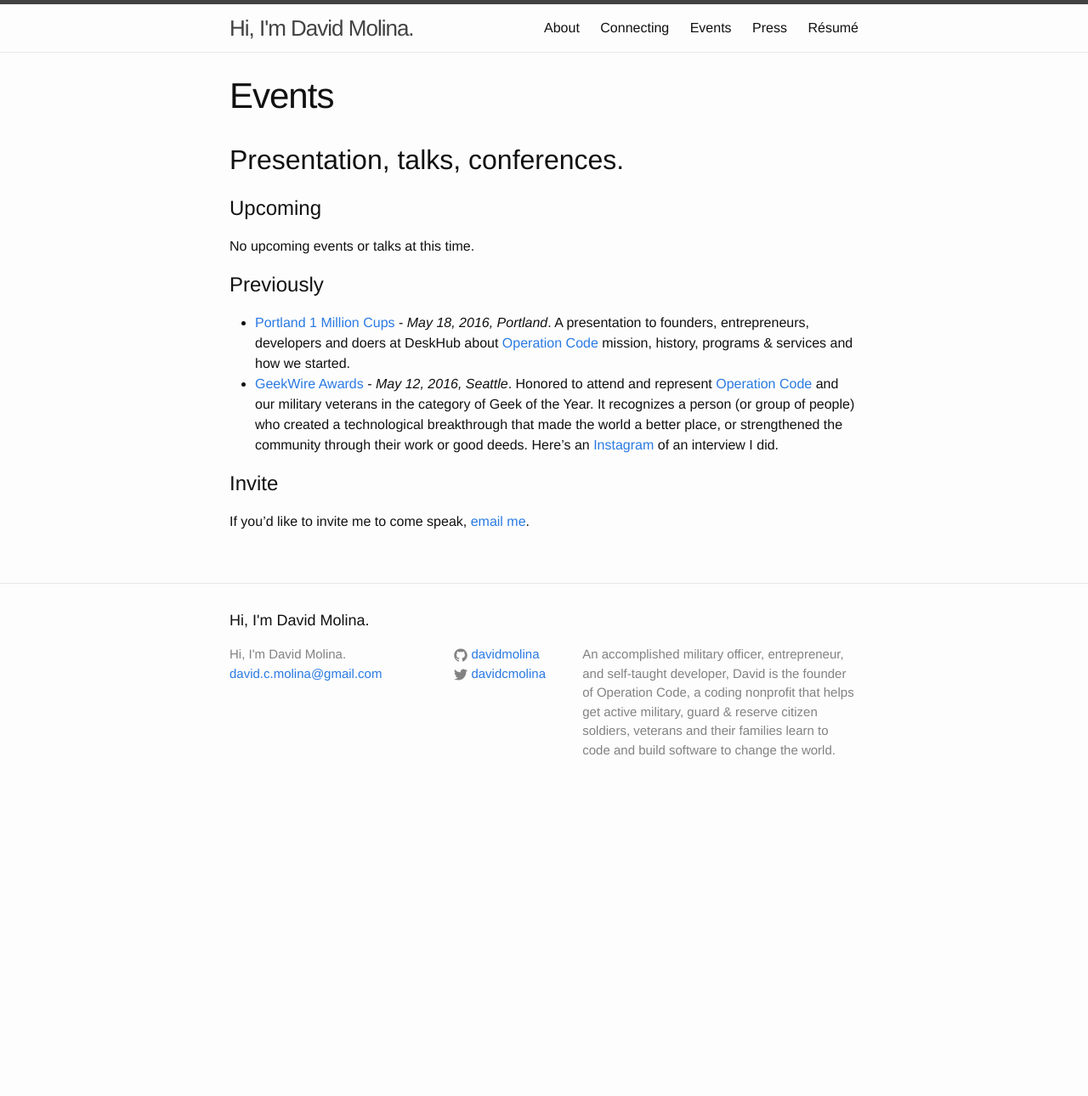
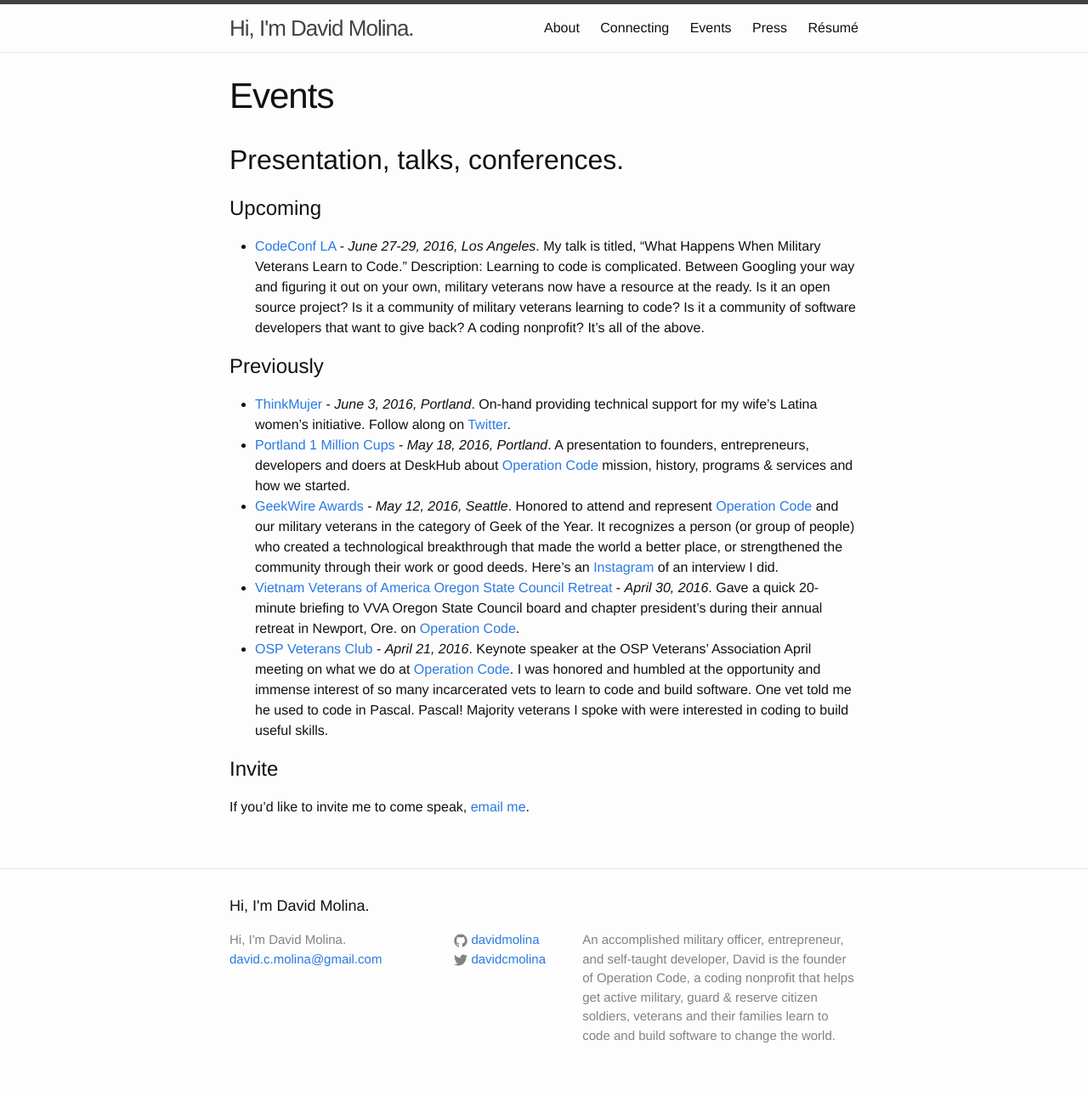
Before and after one commit to davidmolina/davidmolina.github.io, a Jekyll site: the page built from events.md, in a window 1280 px wide. Shown: the whole page at 85% size. Built offline with Jekyll 4.4.1, drawn with Linux system fonts in a browser that asks for light colours; before the commit the page ends 954 px from its top, so only the background shows below that.

Commit message:
Add CodeConf LA talk

```diff
--- a/events.md
+++ b/events.md
@@ -7,12 +7,14 @@
 ## Presentation, talks, conferences.
 
 # Upcoming
-No upcoming events or talks at this time.
+- [CodeConf LA](http://codeconf.com) - *June 27-29, 2016, Los Angeles*. My talk is titled, "What Happens When Military Veterans Learn to Code." Description: Learning to code is complicated. Between Googling your way and figuring it out on your own, military veterans now have a resource at the ready. Is it an open source project? Is it a community of military veterans learning to code? Is it a community of software developers that want to give back? A coding nonprofit? It's all of the above.
 
 # Previously
+- [ThinkMujer](http://thinkmujer.com) - *June 3, 2016, Portland*. On-hand providing technical support for my wife's Latina women's initiative. Follow along on [Twitter](https://twitter.com/thinkmujer).
 - [Portland 1 Million Cups](http://www.meetup.com/1-Million-Cups-Portland/events/230137614/) - *May 18, 2016, Portland*. A presentation to founders, entrepreneurs, developers and doers at DeskHub about [Operation Code](https://operationcode.org) mission, history, programs & services and how we started.
 - [GeekWire Awards](http://www.geekwire.com/2016/geek-year-2016-vote-now-geekwire-awards/) - *May 12, 2016, Seattle*. Honored to attend and represent [Operation Code](https://operationcode.org) and our military veterans in the category of Geek of the Year. It recognizes a person (or group of people) who created a technological breakthrough that made the world a better place, or strengthened the community through their work or good deeds. Here's an [Instagram](https://www.instagram.com/p/BFVFxSKRUvd/?taken-by=davidcmolina) of an interview I did.
+- [Vietnam Veterans of America Oregon State Council Retreat](https://vva.org/what-we-do/our-members/chapters/?gmw_post=chapter&gmw_address%5B%5D=&gmw_state=Oregon&gmw_distance=100&gmw_units=imperial&gmw_form=7&gmw_per_page=-1&gmw_lat=&gmw_lng=&gmw_px=pt&action=gmw_post) - *April 30, 2016*. Gave a quick 20-minute briefing to VVA Oregon State Council board and chapter president's during their annual retreat in Newport, Ore. on [Operation Code](https://operationcode.org).
+- [OSP Veterans Club](https://www.oregon.gov/doc/OPS/PRISON/docs/Veterans_Club.pdf) - *April 21, 2016*. Keynote speaker at the OSP Veterans' Association April meeting on what we do at [Operation Code](https://operationcode.org). I was honored and humbled at the opportunity and immense interest of so many incarcerated vets to learn to code and build software. One vet told me he used to code in Pascal. Pascal! Majority veterans I spoke with were interested in coding to build useful skills.
 
 # Invite
-
-If you'd like to invite me to come speak, [email me](mailto:david.c.molina@gmail.com).
+If you'd like to invite me to come speak, [email me](mailto:david@operationcode.org).
```
